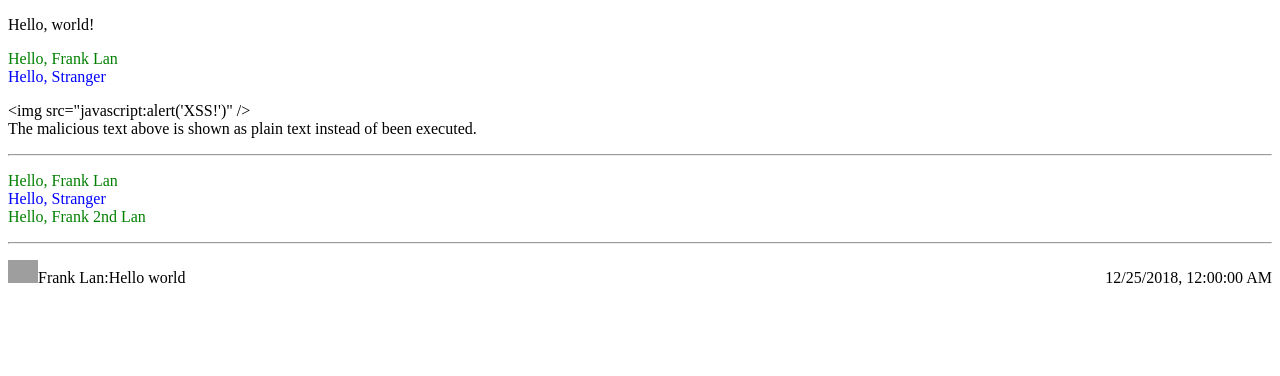
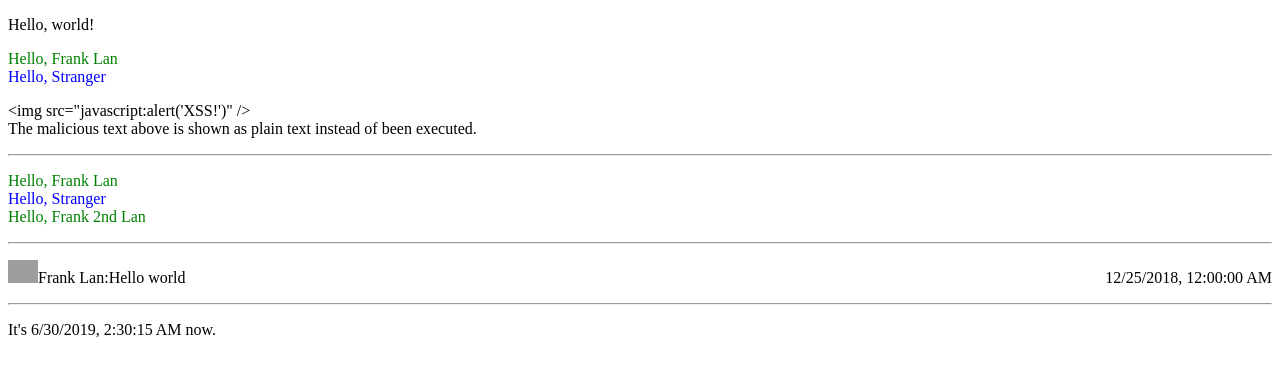
Before and after one commit to tlan16/learn-react, a React app: page / in a window 1280 px wide. Shown: the top 376 px of the page. Built offline with nearby package versions, Linux system fonts and the light colour scheme; grey boxes are pictures that could not be loaded; the HTML template or start-up script is replaced by a standard one.

Commit message:
finished `State and Lifecycle`

```diff
--- a/src/app.jsx
+++ b/src/app.jsx
@@ -1,7 +1,8 @@
 import React from 'react'
 import ReactDOM from 'react-dom'
-import {Wellcome, getGreeting, formatName} from './components/Wellcome';
-import Comment from './components/Comment';
+import {Wellcome, getGreeting, formatName} from './components/Wellcome'
+import {Comment} from './components/Comment'
+import {Clock} from './components/Clock'
 
 const { REACT_ROOT_DIV_ID } = process.env
 
@@ -43,6 +44,10 @@ const app = () => {
             text="Hello world"
           />
         </p>
+        <hr/>
+        <p>
+          <Clock/>
+        </p>
       </span>
     ),
     document.getElementById(REACT_ROOT_DIV_ID),
--- /dev/null
+++ b/src/components/Clock.js
@@ -0,0 +1,43 @@
+import React from 'react'
+import FormattedDate from './FormattedDate';
+
+const Clock = class extends React.Component {
+  #timerId
+
+  constructor(props) {
+    super(props)
+    this.state ={date: new Date()}
+  }
+
+  componentDidMount() {
+    this.#timerId =setInterval(
+      () => this.tick(),
+      1000,
+    )
+  }
+
+  componentWillUnmount() {
+    clearInterval(this.#timerId)
+  }
+
+  tick() {
+    this.setState(()=> ({
+      date: new Date(),
+    }))
+  }
+
+  render() {
+    const {state: {date}} = this
+
+    return (
+      <span>
+      It's <FormattedDate date={date}/> now.
+      </span>
+    )
+  }
+}
+
+export default Clock
+export {
+  Clock,
+}
--- /dev/null
+++ b/src/components/FormattedDate.js
@@ -0,0 +1,12 @@
+import React from 'react';
+
+const FormattedDate = ({date}) => (
+  <span>
+    {date.toLocaleString()}
+  </span>
+)
+
+export default FormattedDate
+export {
+  FormattedDate
+}
```
